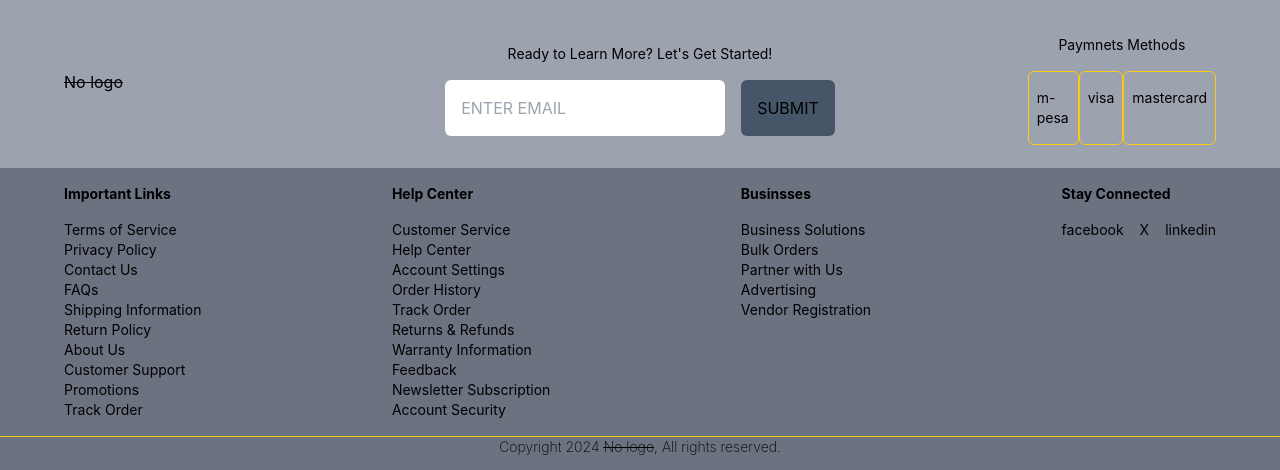
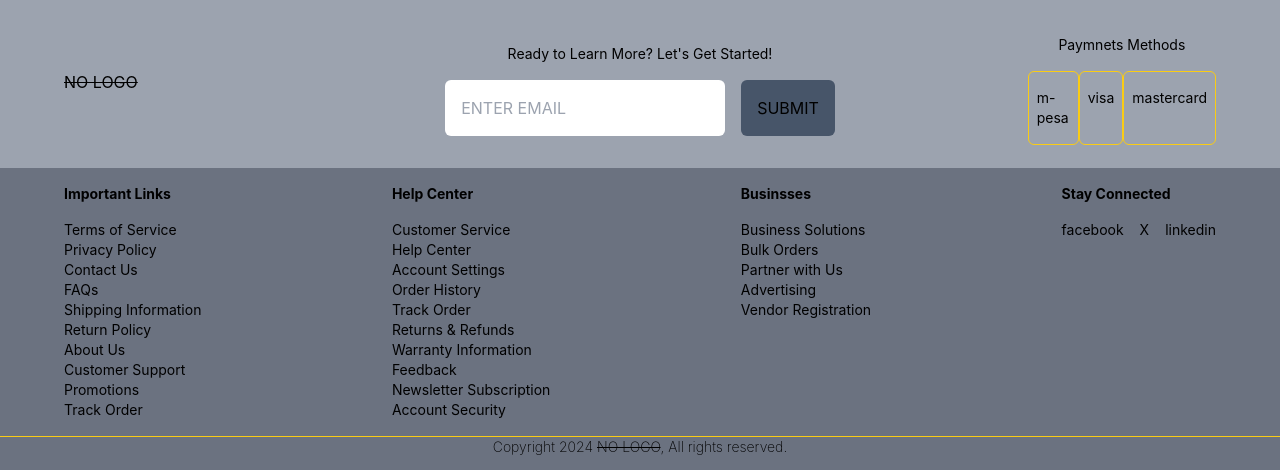
Before and after one commit to philipNgungi037/finishes, a React (Create React App) app: page / in a window 1280 px wide. Shown: the part 2242-2712 px from the top of the page. Built offline with nearby package versions, Linux system fonts and the light colour scheme.

Commit message:
:lipstick: Make logo uppercase in footer.

```diff
--- a/src/components/landing-page/footer/Footer.jsx
+++ b/src/components/landing-page/footer/Footer.jsx
@@ -17,7 +17,7 @@ const Footer = () => {
         <SocialLinks />
       </div>
       <h1 className='copy-right my-4 font-extralight text-center text-[11px] sm:text-sm border-t border-yellow-400 '>
-      Copyright 2024 <span className='line-through '>No logo</span>, All rights reserved.
+      Copyright 2024 <span className='line-through uppercase '>No logo</span>, All rights reserved.
       </h1>
     </div>
   )
--- a/src/components/landing-page/footer/FooterLogo.jsx
+++ b/src/components/landing-page/footer/FooterLogo.jsx
@@ -3,7 +3,7 @@ import React from 'react'
 const FooterLogo = () => {
   return (
     <div className='footer-logo w-1/4'>
-        <h1 className='logo-title line-through'>
+        <h1 className='logo-title line-through uppercase'>
             No logo
         </h1>
 
```
